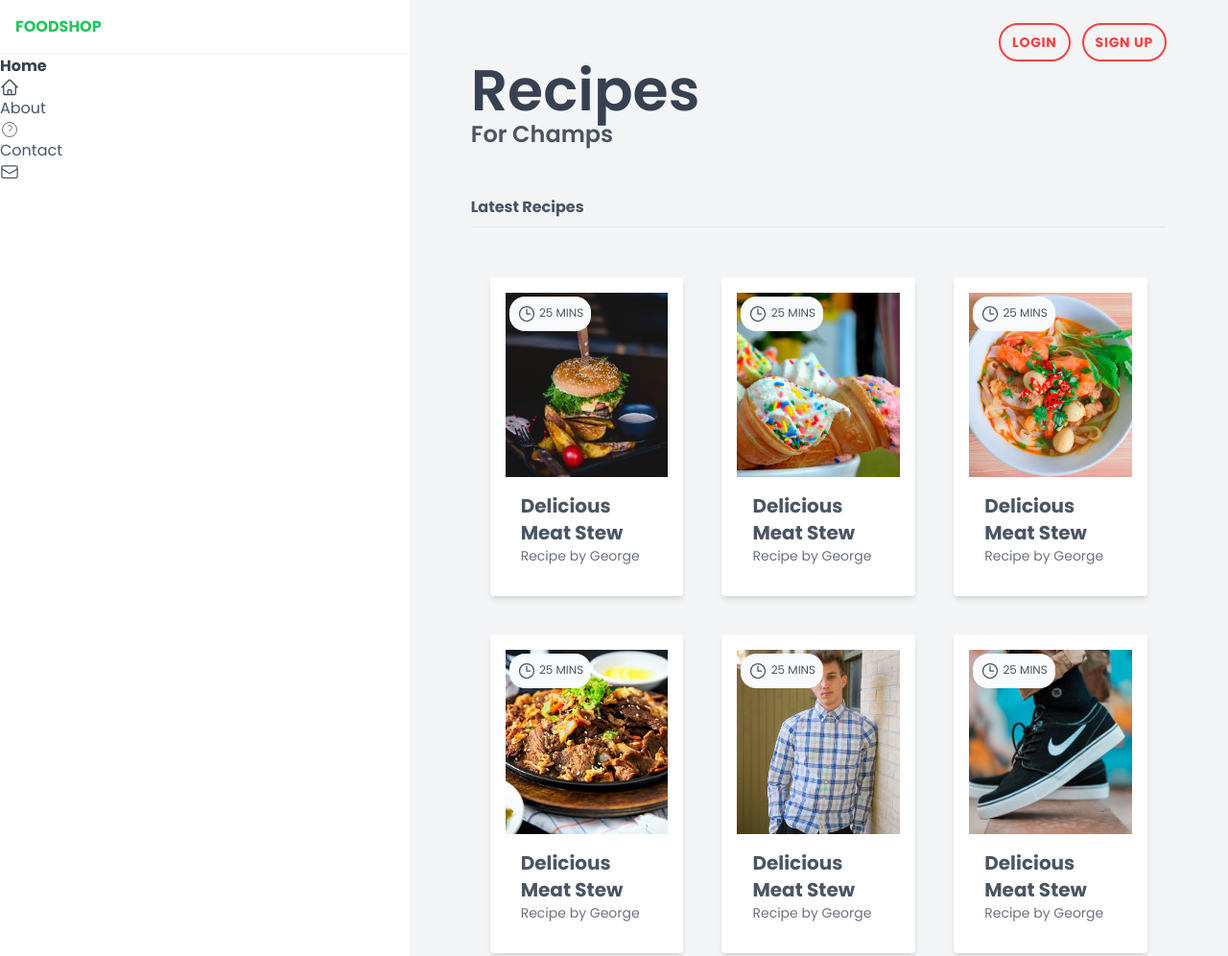
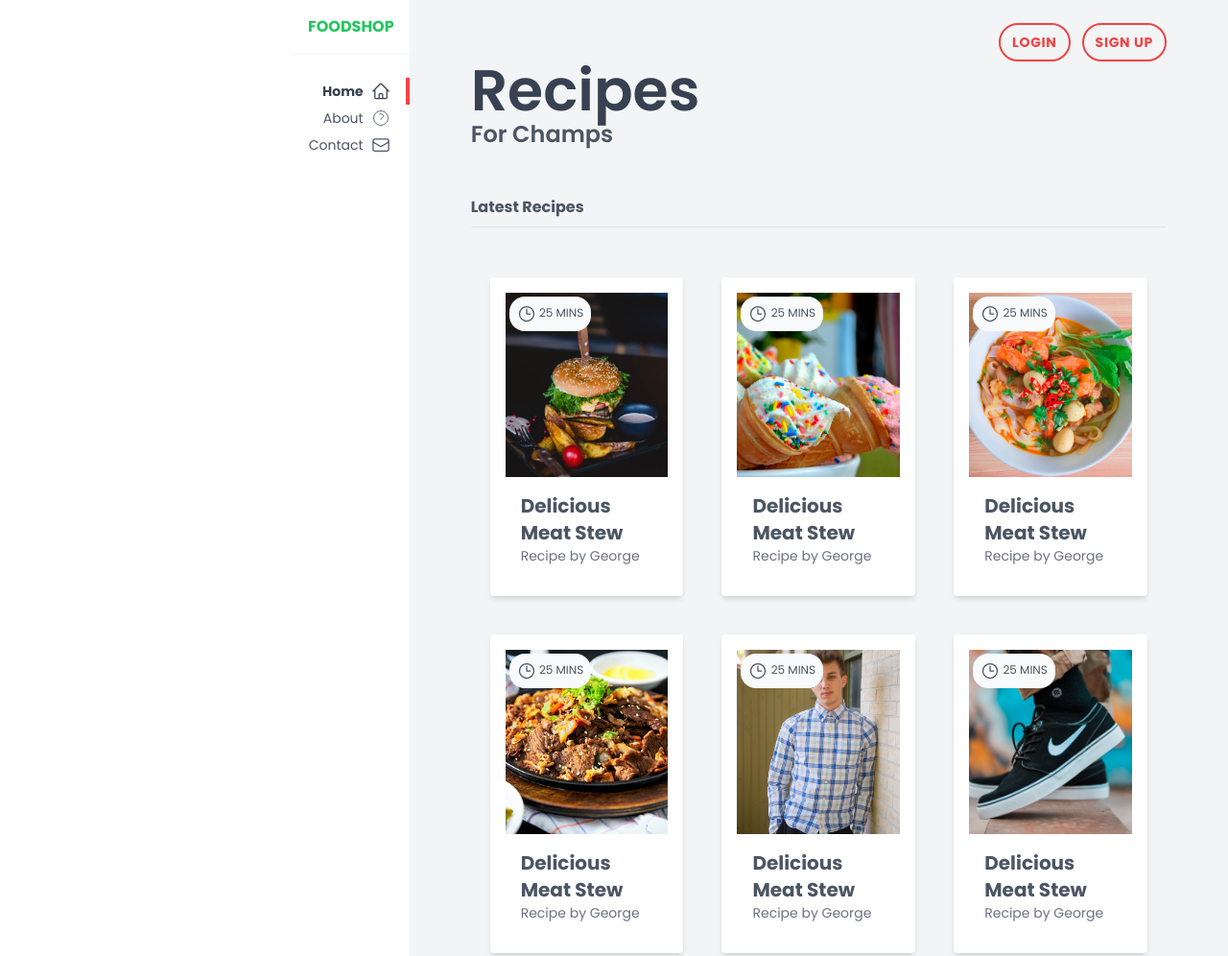
Before and after one commit to Sabastine-Aminaho/ninjashop, a website: page public/index.html in a window 1280 px wide. Shown: the top 996 px of the page at 96% size. Drawn offline with Linux system fonts and the light colour scheme.

Commit message:
second commit

```diff
--- a/public/index.html
+++ b/public/index.html
@@ -7,36 +7,36 @@
 </head>
 <body class="text-gray-600 font-body">
     <div class="grid md:grid-cols-3"> <!--content wrapper-->
-        <div class="md:col-span-1">
-            <nav>
+        <div class="md:col-span-1 md:flex md:justify-end">
+            <nav class="text-right">
                 <div>
                     <h1 class="font-bold uppercase p-4 border-b border-gray-100 text-green-500">
                         <a href="/" class="hover:text-green-800">FoodShop</a>
                     </h1>
                 </div>
-                <ul>
-                    <li class="text-gray-700 font-bold">
-                        <a href="#">
+                <ul class="mt-6 text-sm">
+                    <li class="text-gray-700 font-bold py-1 border-r-4 border-red-500">
+                        <a href="#" class="px-4 flex justify-end">
                             <span>Home</span>
-                            <svg class="w-5" xmlns="http://www.w3.org/2000/svg" fill="none" viewBox="0 0 24 24" stroke-width="1.5" stroke="currentColor" class="w-6 h-6">
+                            <svg class="w-5 ml-2" xmlns="http://www.w3.org/2000/svg" fill="none" viewBox="0 0 24 24" stroke-width="1.5" stroke="currentColor" class="w-6 h-6">
                                 <path stroke-linecap="round" stroke-linejoin="round" d="m2.25 12 8.954-8.955c.44-.439 1.152-.439 1.591 0L21.75 12M4.5 9.75v10.125c0 .621.504 1.125 1.125 1.125H9.75v-4.875c0-.621.504-1.125 1.125-1.125h2.25c.621 0 1.125.504 1.125 1.125V21h4.125c.621 0 1.125-.504 1.125-1.125V9.75M8.25 21h8.25" />
                               </svg>
 
                         </a>
                     </li>
-                    <li>
-                        <a href="#">
+                    <li class="py-1 border-r-4 border-white">
+                        <a href="#" class="px-4 flex justify-end">
                             <span>About</span>
-                            <svg class="w-5" xmlns="http://www.w3.org/2000/svg" fill="none" viewBox="0 0 24 24" strokeWidth={1.5} stroke="currentColor" className="w-6 h-6">
+                            <svg class="w-5 ml-2" xmlns="http://www.w3.org/2000/svg" fill="none" viewBox="0 0 24 24" strokeWidth={1.5} stroke="currentColor" className="w-6 h-6">
                                 <path strokeLinecap="round" strokeLinejoin="round" d="M9.879 7.519c1.171-1.025 3.071-1.025 4.242 0 1.172 1.025 1.172 2.687 0 3.712-.203.179-.43.326-.67.442-.745.361-1.45.999-1.45 1.827v.75M21 12a9 9 0 1 1-18 0 9 9 0 0 1 18 0Zm-9 5.25h.008v.008H12v-.008Z" />
                               </svg>
 
                         </a>
                     </li>
-                    <li>
-                        <a href="#">
+                    <li class="py-1 border-r-4 border-white">
+                        <a href="#" class="px-4 flex justify-end">
                             <span>Contact</span>
-                            <svg class="w-5" xmlns="http://www.w3.org/2000/svg" fill="none" viewBox="0 0 24 24" stroke-width="1.5" stroke="currentColor" class="w-6 h-6">
+                            <svg class="w-5 ml-2" xmlns="http://www.w3.org/2000/svg" fill="none" viewBox="0 0 24 24" stroke-width="1.5" stroke="currentColor" class="w-6 h-6">
                                 <path stroke-linecap="round" stroke-linejoin="round" d="M21.75 6.75v10.5a2.25 2.25 0 0 1-2.25 2.25h-15a2.25 2.25 0 0 1-2.25-2.25V6.75m19.5 0A2.25 2.25 0 0 0 19.5 4.5h-15a2.25 2.25 0 0 0-2.25 2.25m19.5 0v.243a2.25 2.25 0 0 1-1.07 1.916l-7.5 4.615a2.25 2.25 0 0 1-2.36 0L3.32 8.91a2.25 2.25 0 0 1-1.07-1.916V6.75" />
                               </svg>
 
```
Also changed, not shown: public/styles.css.
